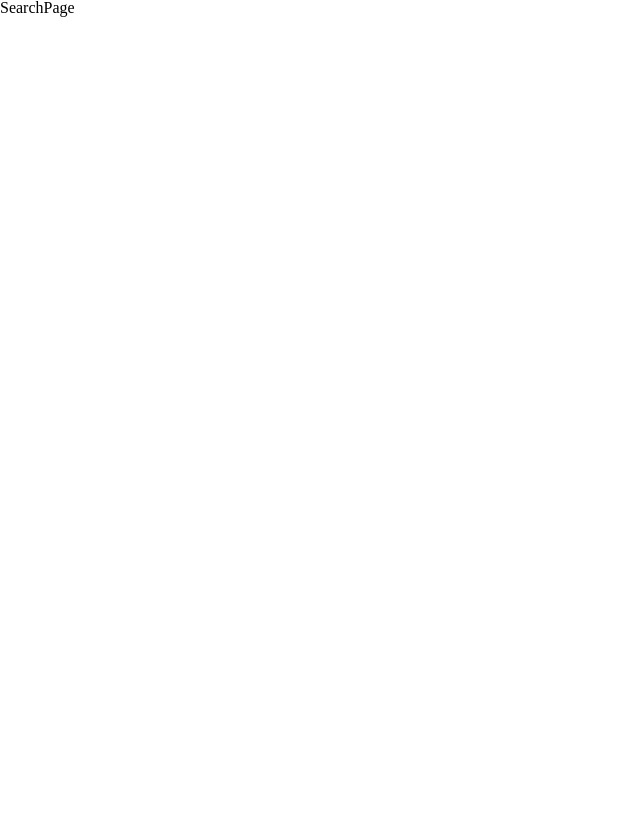
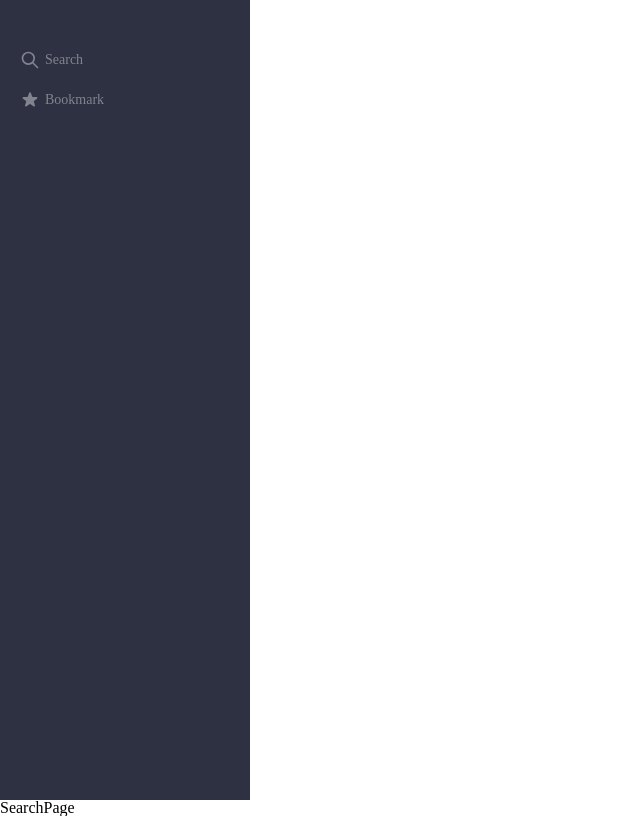
Before and after one commit to wanted-running-sheep/sheep-play, a React app: page / in a window 1280 px wide. Shown: the whole page, without its empty margins (0-640 px from the left). Built offline with nearby package versions, Linux system fonts and the light colour scheme.

Commit message:
✨ feat: 네비게이션바 추가

```diff
--- a/src/App.tsx
+++ b/src/App.tsx
@@ -1,8 +1,12 @@
-import React from 'react';
 import Router from '@/components/Router';
+import NavBar from './components/navBar';
 
 const App = () => {
-  return <Router />;
+  return (
+    <>
+      <NavBar />
+      <Router />
+    </>
+  );
 };
-
 export default App;
--- /dev/null
+++ b/src/assets/icons/Menu.tsx
@@ -0,0 +1,20 @@
+const Menu = () => {
+  return (
+    <svg
+      xmlns="http://www.w3.org/2000/svg"
+      className="h-6 w-6"
+      fill="none"
+      viewBox="0 0 24 24"
+      stroke="currentColor"
+      strokeWidth={2}
+    >
+      <path
+        strokeLinecap="round"
+        strokeLinejoin="round"
+        d="M4 6h16M4 12h16M4 18h16"
+      />
+    </svg>
+  );
+};
+
+export default Menu;
--- /dev/null
+++ b/src/components/navBar/DropDownMenu.tsx
@@ -0,0 +1,48 @@
+import styled, { css, Keyframes } from 'styled-components';
+import { NavBarItemInterface } from '.';
+import MenuItem from './MenuItem';
+
+interface DropDownMenuProps {
+  menuItems: NavBarItemInterface[];
+  dropDownTrigger: boolean;
+  animation: Keyframes;
+}
+
+const DropDownMenu: React.FC<DropDownMenuProps> = ({
+  menuItems,
+  animation,
+}) => {
+  return (
+    <>
+      <Wrapper animation={animation}>
+        <Container>
+          {menuItems.map((menuItem, i) => (
+            <MenuItem key={i} menuItem={menuItem} />
+          ))}
+        </Container>
+      </Wrapper>
+    </>
+  );
+};
+
+export default DropDownMenu;
+
+const Wrapper = styled.div<{ animation: Keyframes }>`
+  position: absolute;
+  display: flex;
+  flex-direction: column;
+  top: calc(100% + 0.25rem);
+  left: 0px;
+  ${({ animation }) => {
+    return css`
+      animation: ${animation} 0.3s ease-in-out;
+    `;
+  }}
+`;
+
+const Container = styled.ul`
+  width: 150px;
+  list-style: none;
+  padding: 10px;
+  background: ${({ theme }) => theme.color.background.primary};
+`;
--- /dev/null
+++ b/src/components/navBar/Item.tsx
@@ -0,0 +1,45 @@
+import React from 'react';
+import styled from 'styled-components';
+
+interface ItemProps {
+  Icon: () => JSX.Element;
+  title: 'Search' | 'Bookmark';
+  onClickLink: () => void;
+}
+
+const Item: React.FC<ItemProps> = ({ Icon, title, onClickLink }) => {
+  return (
+    <ItemContainer onClick={onClickLink}>
+      <IconContainer>
+        <Icon />
+      </IconContainer>
+      <ItemTitle>{title}</ItemTitle>
+    </ItemContainer>
+  );
+};
+
+export default Item;
+
+const ItemContainer = styled.li`
+  display: flex;
+  color: ${({ theme }) => theme.color.font.gray};
+  height: 30px;
+  align-items: center;
+  padding: 20px 10px;
+  cursor: pointer;
+  &:hover {
+    border-radius: 10px;
+    background: linear-gradient(to left, #9796ff, #8987ff, #8280ff, #7977ff);
+    color: #fff;
+  }
+`;
+
+const IconContainer = styled.div`
+  width: 20px;
+  height: 20px;
+  margin-right: 5px;
+`;
+
+const ItemTitle = styled.span`
+  font-size: 14px;
+`;
--- /dev/null
+++ b/src/components/navBar/MenuItem.tsx
@@ -0,0 +1,49 @@
+import React from 'react';
+import styled from 'styled-components';
+import { NavBarItemInterface } from '.';
+
+interface MenuItemProps {
+  menuItem: NavBarItemInterface;
+}
+
+const MenuItem: React.FC<MenuItemProps> = ({ menuItem }) => {
+  const { Icon, title, onClickLink } = menuItem;
+  return (
+    <Container onClick={onClickLink}>
+      <ItemTitle>{title}</ItemTitle>
+      <IconContainer>
+        <Icon />
+      </IconContainer>
+    </Container>
+  );
+};
+
+export default MenuItem;
+
+const Container = styled.li`
+  cursor: pointer;
+  display: flex;
+  align-items: center;
+  justify-content: space-between;
+
+  &:not(:last-child) {
+    padding-bottom: 10px;
+  }
+
+  &:hover {
+    opacity: 0.3;
+  }
+`;
+
+const IconContainer = styled.div`
+  width: 20px;
+  height: 20px;
+  margin-left: 5px;
+  color: ${({ theme }) => theme.color.font.white};
+`;
+
+const ItemTitle = styled.span`
+  font-size: 12px;
+  font-weight: bold;
+  color: ${({ theme }) => theme.color.font.white};
+`;
--- /dev/null
+++ b/src/components/navBar/index.tsx
@@ -0,0 +1,127 @@
+import React, { useState } from 'react';
+import Search from '@/assets/icons/Search';
+import styled, { Keyframes, keyframes } from 'styled-components';
+import Star from '@/assets/icons/Star';
+import Item from './Item';
+import { useNavigate } from 'react-router';
+import Menu from '@/assets/icons/Menu';
+import DropDownMenu from './DropDownMenu';
+
+export interface NavBarItemInterface {
+  Icon: () => JSX.Element;
+  title: 'Search' | 'Bookmark';
+  onClickLink: () => void;
+}
+
+const NavBar: React.FC = () => {
+  const dropDownMountedAnimation = keyframes`
+  0% {
+      opacity: 0;
+  }
+  100% {
+      opacity: 1;
+  }
+`;
+
+  const dropDownUnMountedAnimation = keyframes`
+  0% {
+    opacity: 1;
+  }
+
+  100% {
+    opacity: 0;
+  }
+`;
+
+  const navigate = useNavigate();
+  const [isMountedMenu, setIsMountedMenu] = useState(false);
+  const [animation, setAnimation] = useState<Keyframes>(
+    dropDownMountedAnimation
+  );
+
+  const navBarItems: NavBarItemInterface[] = [
+    {
+      Icon: Search,
+      title: 'Search',
+      onClickLink: () => navigate('/'),
+    },
+    {
+      Icon: Star,
+      title: 'Bookmark',
+      onClickLink: () => navigate('/bookmark'),
+    },
+  ];
+
+  const onToggleMenu = () => {
+    if (isMountedMenu) {
+      setAnimation(dropDownUnMountedAnimation);
+      setTimeout(() => {
+        setIsMountedMenu((prevToggle) => !prevToggle);
+      }, 250);
+      return;
+    }
+
+    setAnimation(dropDownMountedAnimation);
+    setIsMountedMenu((prevToggle) => !prevToggle);
+  };
+
+  return (
+    <>
+      <Wrapper>
+        <Container>
+          {navBarItems.map(({ Icon, title, onClickLink }) => {
+            return (
+              <Item
+                key={title}
+                Icon={Icon}
+                title={title}
+                onClickLink={onClickLink}
+              />
+            );
+          })}
+        </Container>
+      </Wrapper>
+      <MenuContainer onClick={onToggleMenu}>
+        <Menu />
+        {isMountedMenu && (
+          <DropDownMenu
+            menuItems={navBarItems}
+            dropDownTrigger={isMountedMenu}
+            animation={animation}
+          />
+        )}
+      </MenuContainer>
+    </>
+  );
+};
+
+export default NavBar;
+
+const Wrapper = styled.nav`
+  width: 250px;
+  height: 100vh;
+  background-color: ${({ theme }) => theme.color.background.indigo};
+  padding: 40px 10px;
+  ${({ theme }) => theme.media.mobile`
+    display: none;
+  `}
+`;
+
+const Container = styled.ul`
+  list-style: none;
+`;
+
+const MenuContainer = styled.div`
+  display: none;
+  ${({ theme }) => theme.media.mobile`
+    position: relative;
+    display: block;
+    width: 30px;
+    height: 30px;
+    cursor: pointer;
+
+    &:hover {
+      color: red
+    }
+  `}
+`;
--- a/src/pages/SearchPage.tsx
+++ b/src/pages/SearchPage.tsx
@@ -1,5 +1,3 @@
-import React from 'react';
-
 const SearchPage = () => {
   return <div>SearchPage</div>;
 };
```
